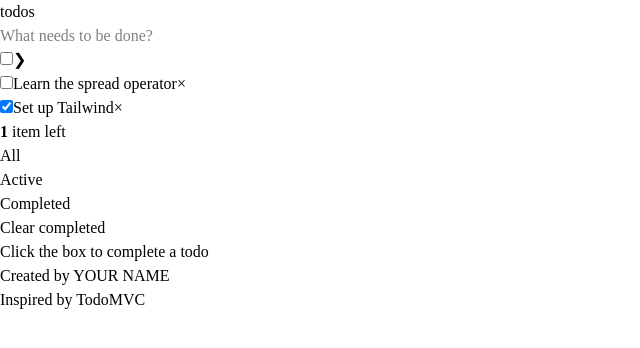
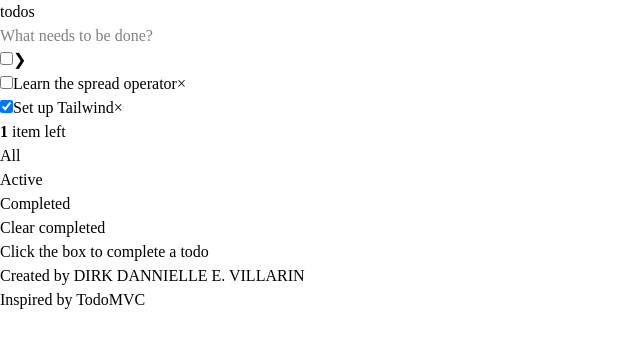
Before and after one commit to dirkdanniellevillarin/csit340-todomvc, a React (Vite) app: page / in a window 1280 px wide. Shown: the top 348 px of the page, without its empty margins (0-640 px from the left). Built offline with nearby package versions, Linux system fonts and the light colour scheme.

Commit message:
chore: replace YOUR NAME with DIRK DANNIELLE E. VILLARIN

```diff
--- a/src/App.jsx
+++ b/src/App.jsx
@@ -5,7 +5,7 @@ function App() {
   return (
     <div className="min-h-screen bg-[#f5f5f5] py-8 font-light text-[#111]">
       <Todos />
-      <Info name="YOUR NAME" />
+      <Info name="DIRK DANNIELLE E. VILLARIN" />
     </div>
   )
 }
```
